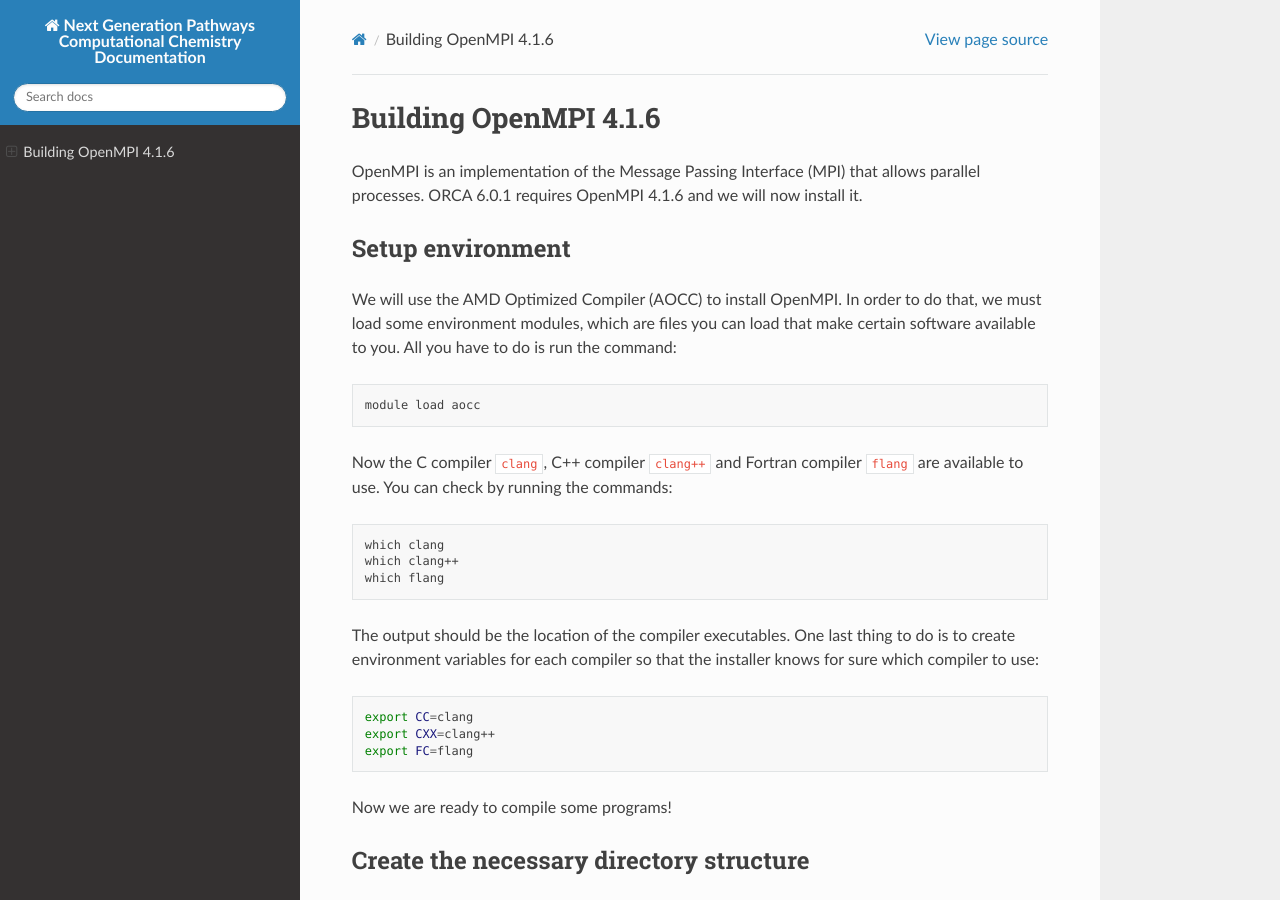
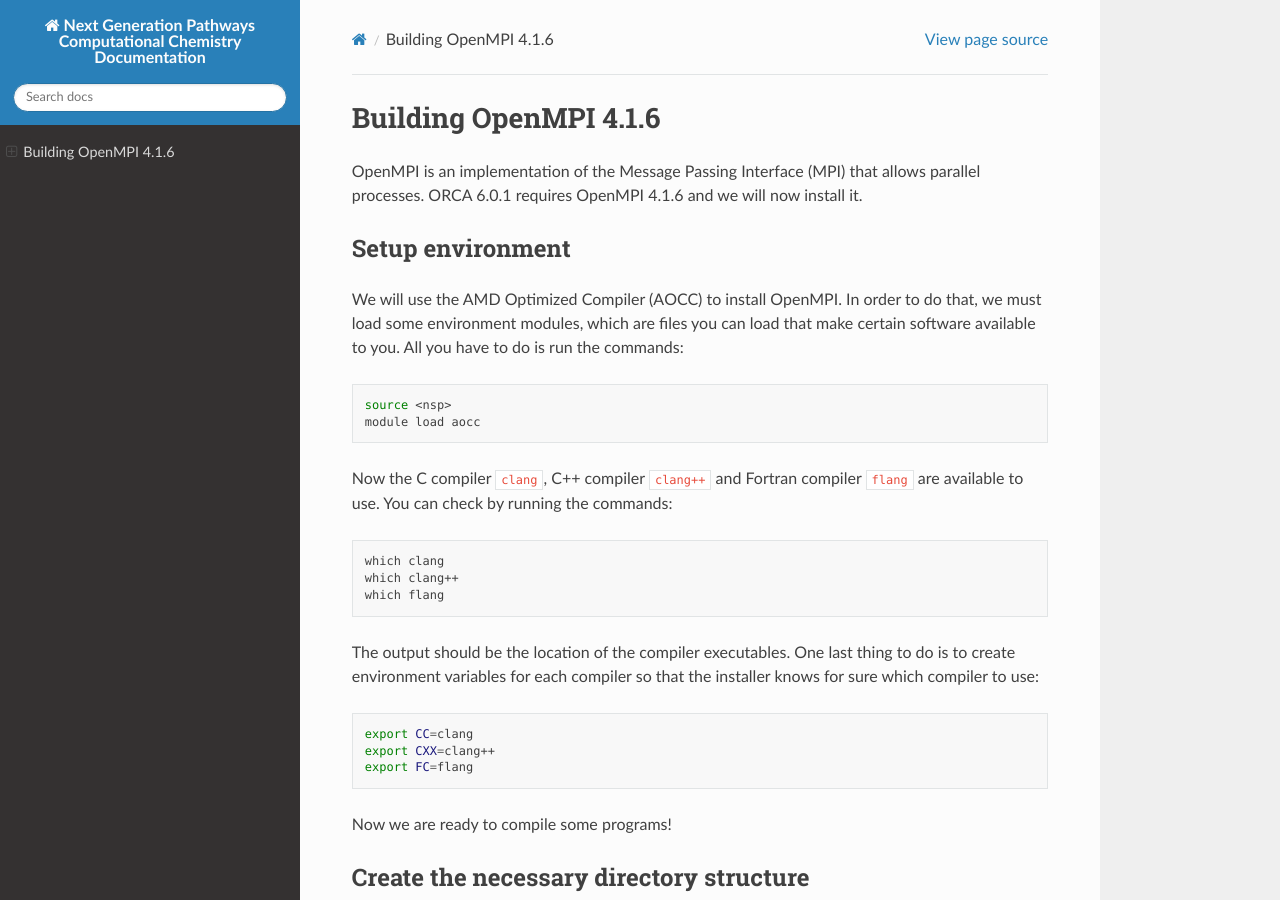
Before and after one commit to todbadrakh/ngp-comp-chem, a Sphinx documentation site: the page built from docs/install_openmpi_4.1.6.md, in a window 1280 px wide and 900 px high. Built offline with Sphinx 7.4.7 and the Read the Docs theme 3.1.0, drawn with Linux system fonts in a browser that asks for light colours.

Commit message:
added source nsp to openmpi instructions

````diff
--- a/docs/install_openmpi_4.1.6.md
+++ b/docs/install_openmpi_4.1.6.md
@@ -9,9 +9,10 @@
 We will use the AMD Optimized Compiler (AOCC) to install OpenMPI. In order to
 do that, we must load some environment modules, which are files you can load
 that make certain software available to you. All you have to do is run the
-command:
+commands:
 
 ```bash
+source <nsp>
 module load aocc
 ```
 
````
